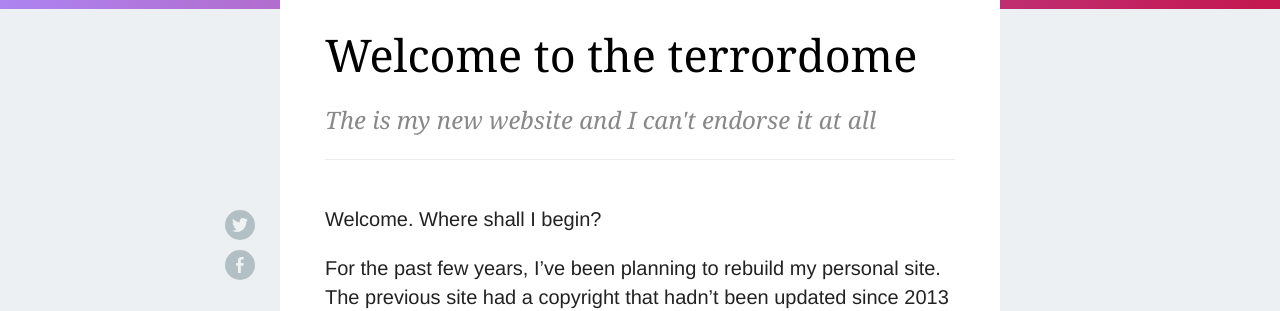
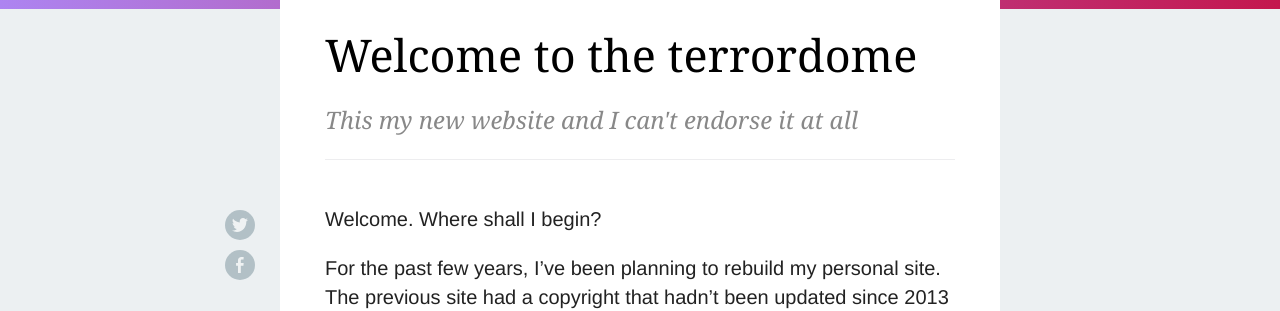
Before and after one commit to gcstaublin/gcstaublin.github.io, a Jekyll site: the page built from _posts/2015-02-22-welcome-to-the-terrordome.md, in a window 1280 px wide and 900 px high. Shown: the part 184-495 px from the top of the window. Built offline with Jekyll 4.4.1, drawn with Linux system fonts in a browser that asks for light colours; nearby versions of some CDN libraries; comment, search, counter and statistics services are not loaded.

Commit message:
Tweaking heading of welcome post.

```diff
--- a/_posts/2015-02-22-welcome-to-the-terrordome.md
+++ b/_posts/2015-02-22-welcome-to-the-terrordome.md
@@ -1,8 +1,8 @@
 ---
 layout: post
 title:  "Welcome to the terrordome"
-subhead: "The is my new website and I can't endorse it at all"
-tease: "It's new and shiny. When can I rip it apart and start over?"
+subhead: "This my new website and I can't endorse it at all"
+tease: "It's new and shiny. Can I rip it apart and start over?"
 share: "A man rebuilds his website, using Jekyll. You won't belive what happened next"
 date:   2015-02-22
 ---
```
